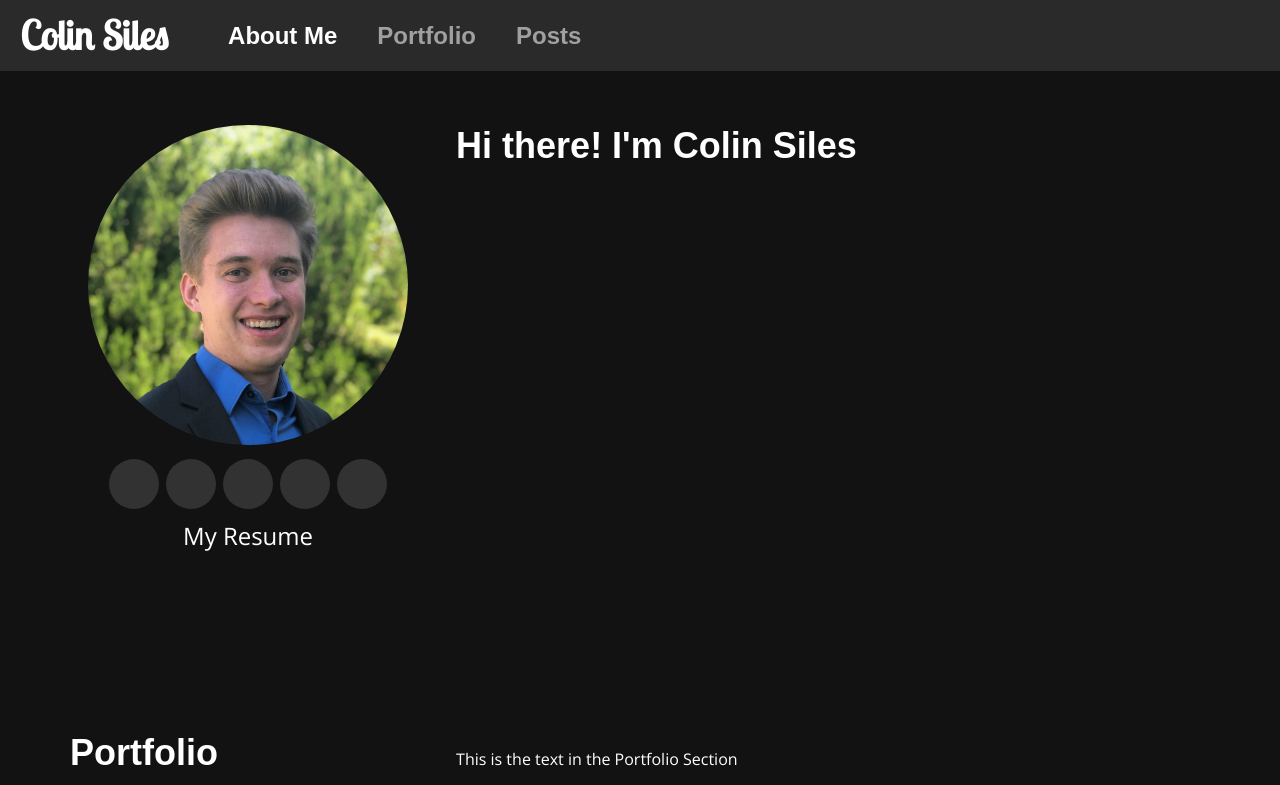
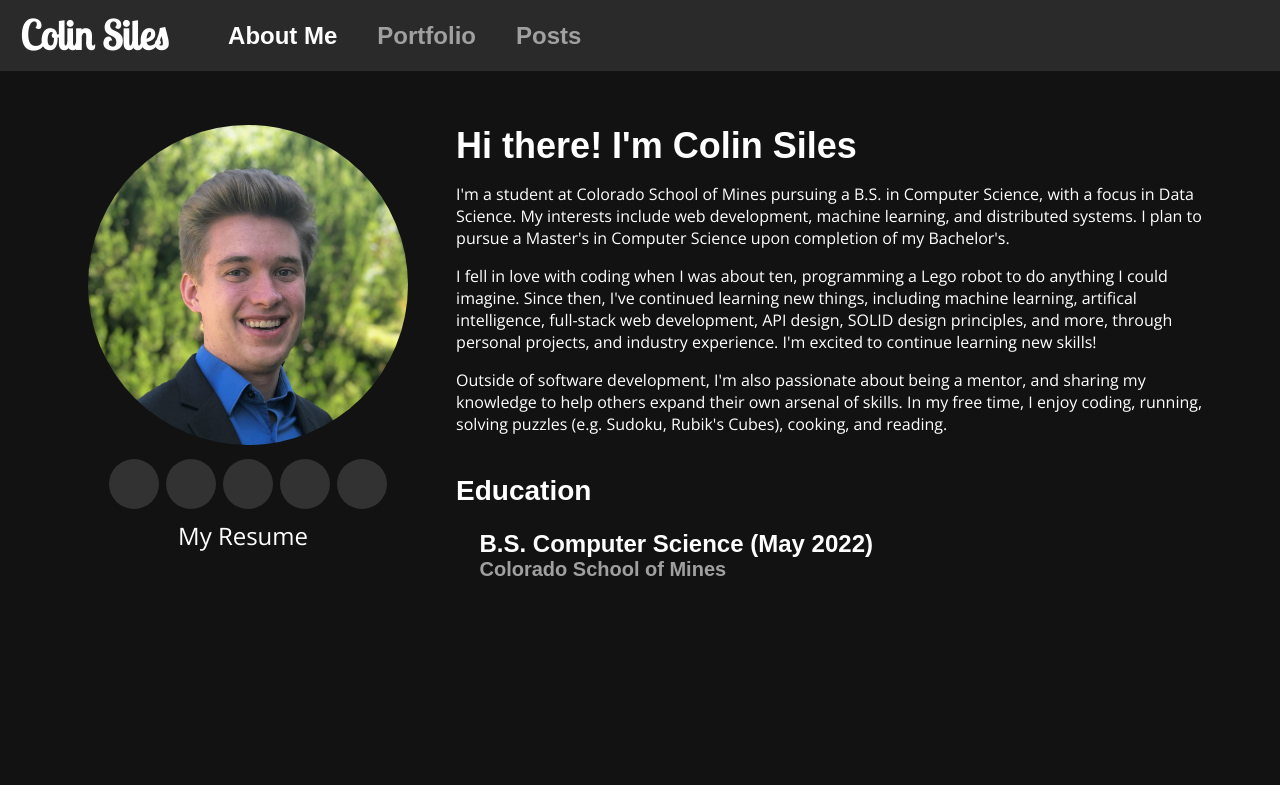
Before and after one commit to sColin16/personal-website, a Next.js app: page / in a window 1280 px wide. Shown: the top 785 px of the page. Built offline with nearby package versions, Linux system fonts and the light colour scheme; a web font is replaced by a local one.

Commit message:
Transfer layout of about me right section

```diff
--- a/components/aboutSectionRight.jsx
+++ b/components/aboutSectionRight.jsx
@@ -1,6 +1,28 @@
+import EducationContainer from "./educationContainer"
 
 export default function AboutSectionRight() {
     return (
-        <h1>Hi there! I'm Colin Siles</h1>
+        <>
+            <h1>Hi there! I'm Colin Siles</h1>
+
+            <p>I'm a student at Colorado School of Mines pursuing a B.S.  in
+            Computer Science, with a focus in Data Science. My interests include web
+            development, machine learning, and distributed systems. I plan to pursue
+            a Master's in Computer Science upon completion of my Bachelor's.</p>
+
+            <p>I fell in love with coding when I was about ten, programming a
+            Lego robot to do anything I could imagine.  Since then, I've
+            continued learning new things, including machine learning, artifical
+            intelligence, full-stack web development, API design, SOLID design
+            principles, and more, through personal projects, and industry
+            experience. I'm excited to continue learning new skills!</p>
+
+            <p>Outside of software development, I'm also passionate about being
+            a mentor, and sharing my knowledge to help others expand their own
+            arsenal of skills. In my free time, I enjoy coding, running, solving
+            puzzles (e.g. Sudoku, Rubik's Cubes), cooking, and reading.</p>
+
+            <EducationContainer />
+        </>
     )
 }
--- /dev/null
+++ b/components/educationContainer.jsx
@@ -0,0 +1,16 @@
+import EducationDisplay from "./educationDisplay"
+import styles from './styles/educationcontainer.module.css'
+
+const EDUCATION = [
+    {'degree': 'B.S.', 'major': 'Computer Science', 'date': 'May 2022', 'school': 'Colorado School of Mines'}
+]
+export default function EducationContainer() {
+    return (
+        <div className={styles.container}>
+            <h2>Education</h2>
+            {EDUCATION.map(props => (
+                <EducationDisplay props={props} key={props.degree + props.major + props.date} />
+            ))}
+        </div>
+    )
+}
--- /dev/null
+++ b/components/educationDisplay.jsx
@@ -0,0 +1,15 @@
+import styles from './styles/educationcontainer.module.css'
+
+export default function EducationDisplay({ props }) {
+    return (
+        <div className={styles.wrapper}>
+            <div className={styles.left}>
+                <i className="fas fa-graduation-cap"/>
+            </div>
+            <div className={styles.right}>
+                <h3>{props.degree} {props.major} ({props.date})</h3>
+                <h4>{props.school}</h4>
+            </div>
+        </div>
+    )
+}
--- a/components/styles/aboutleft.module.css
+++ b/components/styles/aboutleft.module.css
@@ -32,6 +32,6 @@
     transform: scale(1.05);
 }
 
-.resume_download .fa-download {
+.resume_download i {
     padding-left: 10px;
 }
--- /dev/null
+++ b/components/styles/educationcontainer.module.css
@@ -0,0 +1,45 @@
+
+.container {
+    margin: 40px 0;
+    text-align: center;
+}
+
+.wrapper {
+    display: flex;
+    flex-wrap: wrap;
+    align-items: center;
+}
+
+.left {
+    display: flex;
+    justify-content: center;
+    flex-grow: 1;
+}
+
+.right {
+    flex-grow: 100; /* large flex-gorw relatvei to left partition makes only this one grow */
+}
+
+.left i {
+    font-size: 30px;
+    margin: 10px;
+}
+
+.right h3 {
+    display: inline-block;
+    margin: 0;
+    font-size: 24px;
+}
+
+.right h4 {
+    margin: 0;
+    color: #A0A0A0;
+    font-size: 20px;
+}
+
+@media (min-width: 576px) {
+    /* Left align all the education information */
+    .container {
+        text-align: left !important;
+    }
+}
--- a/components/styles/layout.module.css
+++ b/components/styles/layout.module.css
@@ -10,6 +10,10 @@
     font-weight: 600;
     font-size: 36px;
     margin: 0;
+}
+
+.home_container h2 {
+    font-size: 28px;
 }
 
 .home_container section:first-child {
```
